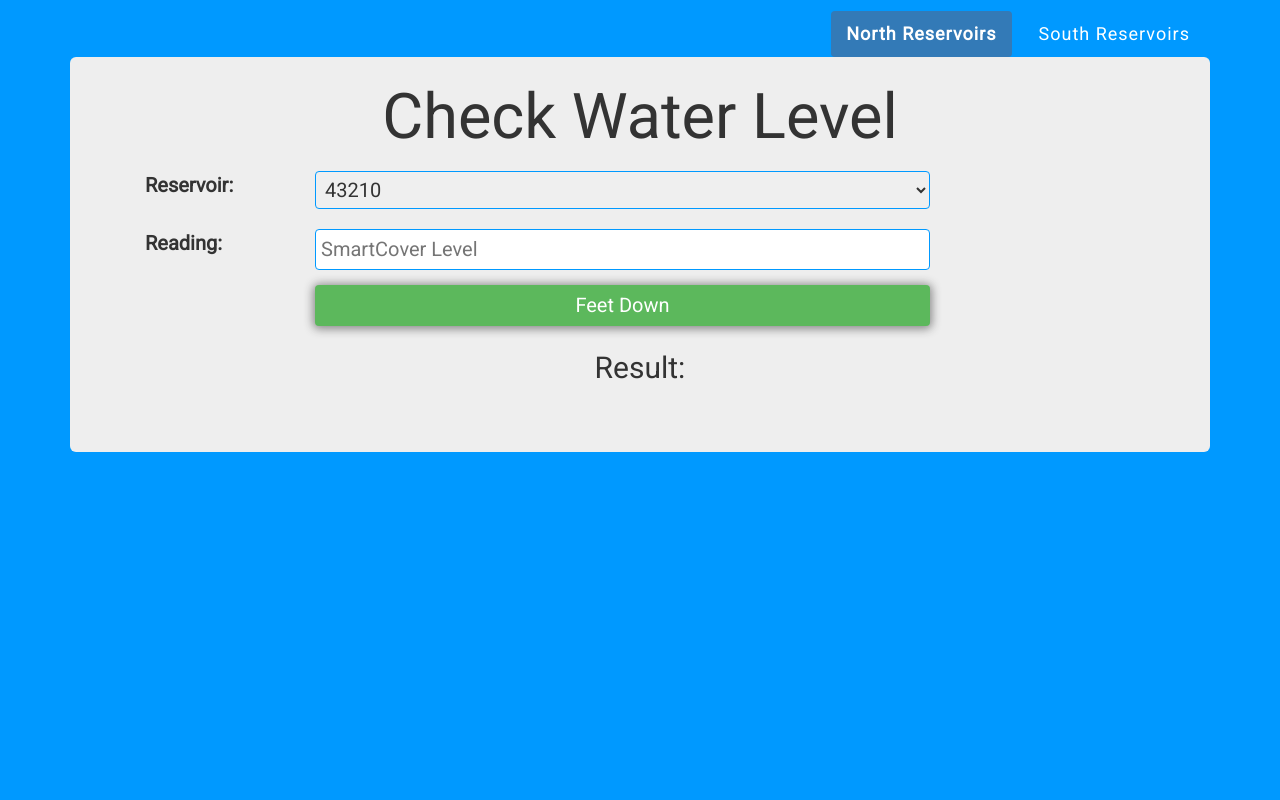
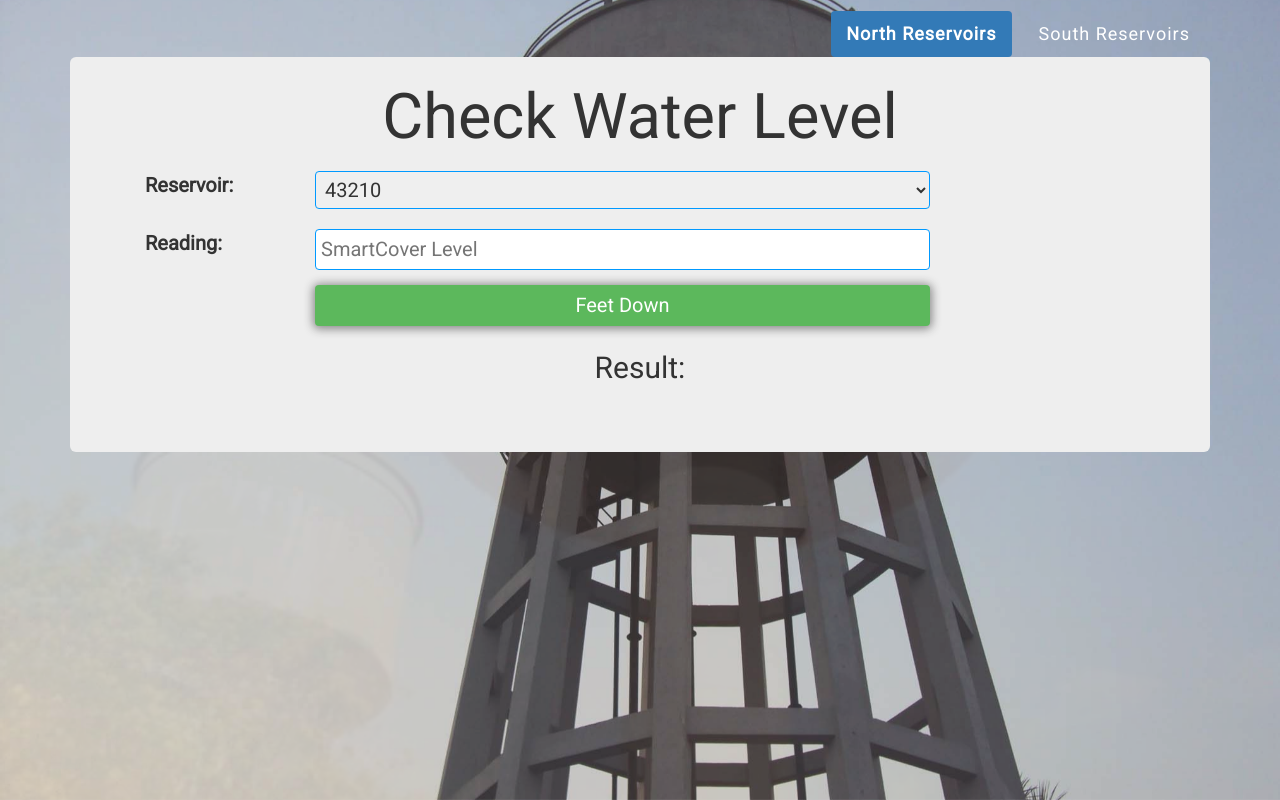
Before and after one commit to jdesoto1618/reservoir_levels, a PHP site: page / in a window 1280 px wide. Run offline with PHP 8.4, Linux system fonts and the light colour scheme; some libraries are stand-ins or nearby versions.

Commit message:
adds transitioning background images

```diff
--- a/css/styles.css
+++ b/css/styles.css
@@ -119,6 +119,82 @@
 	margin-bottom: 10px;
 }
 
+/* set up background image styles */
+.cb-slideshow,
+.cb-slideshow:after {
+  position: fixed;
+  width: 100%;
+  height: 100%;
+  /* remember, setting the top and left position to 0 means the images start in the very top left corner */
+  top: 0px;
+  left: 0px;
+  /*  place bg images behind all other content */
+  z-index: -1;
+  list-style-type: none;
+}
+
+.cb-slideshow:after {
+  content: '';
+  /* this is the repeated gray background which shows after each animation */
+  background: #eee repeat top left;
+}
+
+.cb-slideshow li span {
+  width: 100%;
+  height: 100%;
+  position: absolute;
+  top: 0px;
+  left: 0px;
+  /* use color transparent to hide the text in the span markup. removed the text and this property also works */
+  /* color: transparent; */
+  background-size: cover;
+  background-position: 50% 50%;
+  opacity: 0;
+  z-index: 0;
+  /* the total time for all aniamtions. time at the end is animation start delay */
+  animation: imageAnimation 36s linear infinite 0s;
+}
+
+/* place the images into the spans in the markup */
+/* each image after the first will appear after a fixed delay */
+.cb-slideshow li:nth-child(1) span {
+  background-image: url(../bg/water_res_1.jpg)
+}
+.cb-slideshow li:nth-child(2) span {
+  background-image: url(../bg/water_res_2.jpg);
+  animation-delay: 6s;
+}
+.cb-slideshow li:nth-child(3) span {
+  background-image: url(../bg/water_res_3.jpg);
+  animation-delay: 12s;
+}
+.cb-slideshow li:nth-child(4) span {
+  background-image: url(../bg/water_res_4.jpg);
+  animation-delay: 18s;
+}
+.cb-slideshow li:nth-child(5) span {
+  background-image: url(../bg/water_res_5.jpg);
+  animation-delay: 24s;
+}
+.cb-slideshow li:nth-child(6) span {
+  background-image: url(../bg/water_res_6.png);
+  animation-delay: 30s;
+}
+
+/* set keyframes for the animations. this is the timings and ease in and out for each animation */
+@keyframes imageAnimation {
+  0% { opacity: 0; animation-timing-function: ease-in; }
+  8% { opacity: 1; animation-timing-function: ease-out; }
+  17% { opacity: 1 }
+  25% { opacity: 0 }
+  100% { opacity: 0 }
+}
+
+/* support for browsers without animations */
+.no-cssanimations .cb-slideshow li span{
+	opacity: 1;
+}
+
 /* on screens that are 498px or less. this breakpoint exists because of font size in nav */
 @media screen and (max-width: 498px) {
   /* set menu bar div styles */
--- a/index.html
+++ b/index.html
@@ -15,6 +15,16 @@
     <link rel="icon" href="water_res.ico" type="image/x-icon" />
   </head>
   <body>
+    <!-- background images to be placed in span tags. the style tag is backup, in case the css isn't supported -->
+    <ul class="cb-slideshow" style="list-style-type: none;">
+    	<li><span></span></li>
+    	<li><span></span></li>
+    	<li><span></span></li>
+    	<li><span></span></li>
+    	<li><span></span></li>
+    	<li><span></span></li>
+    </ul>
+
     <div class="container">
       <div class="header clearfix">
         <nav>
```
Also changed, not shown: bg/water_res_1.jpg (added), bg/water_res_2.jpg (added), bg/water_res_3.jpg (added), bg/water_res_4.jpg (added), bg/water_res_5.jpg (added), bg/water_res_6.png (added).
